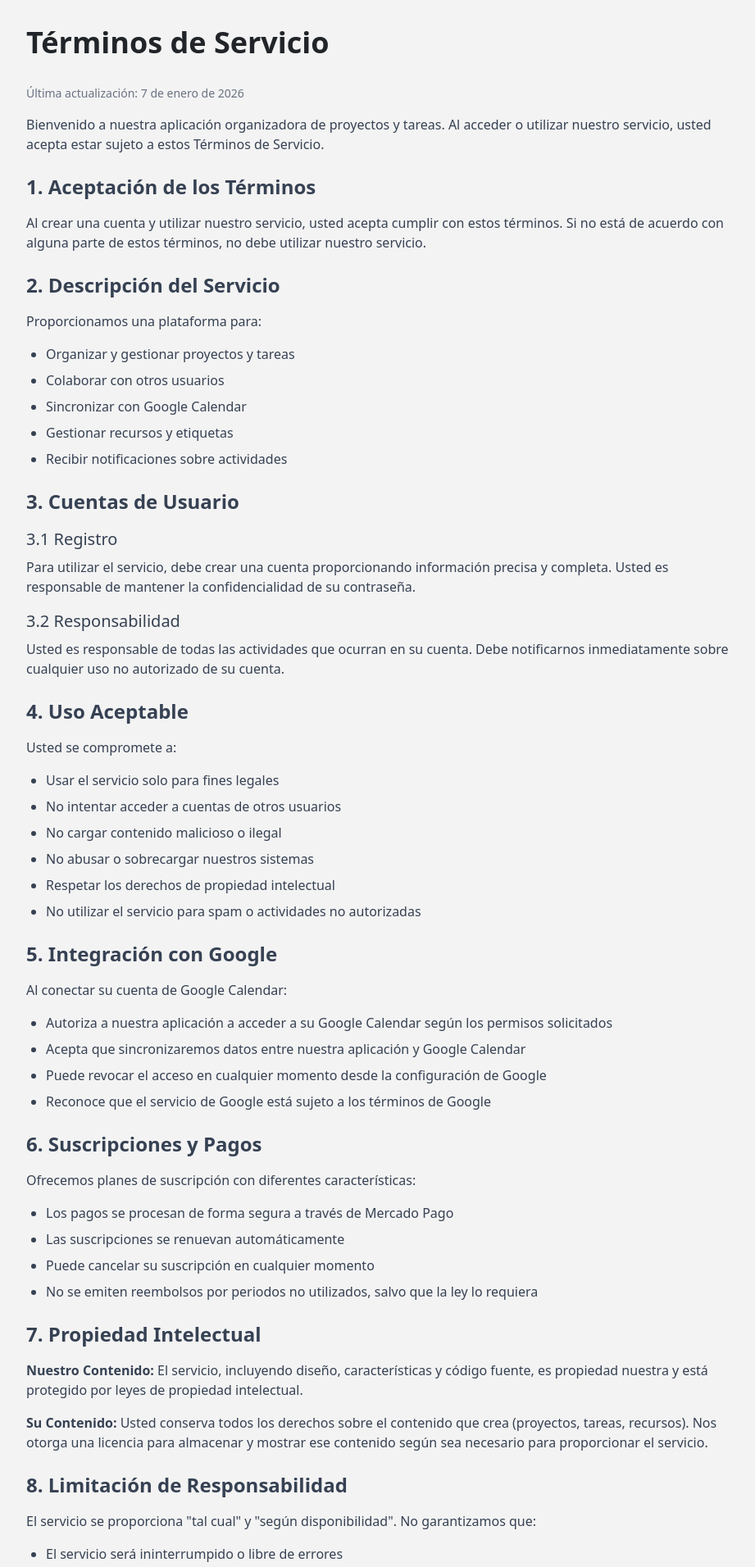
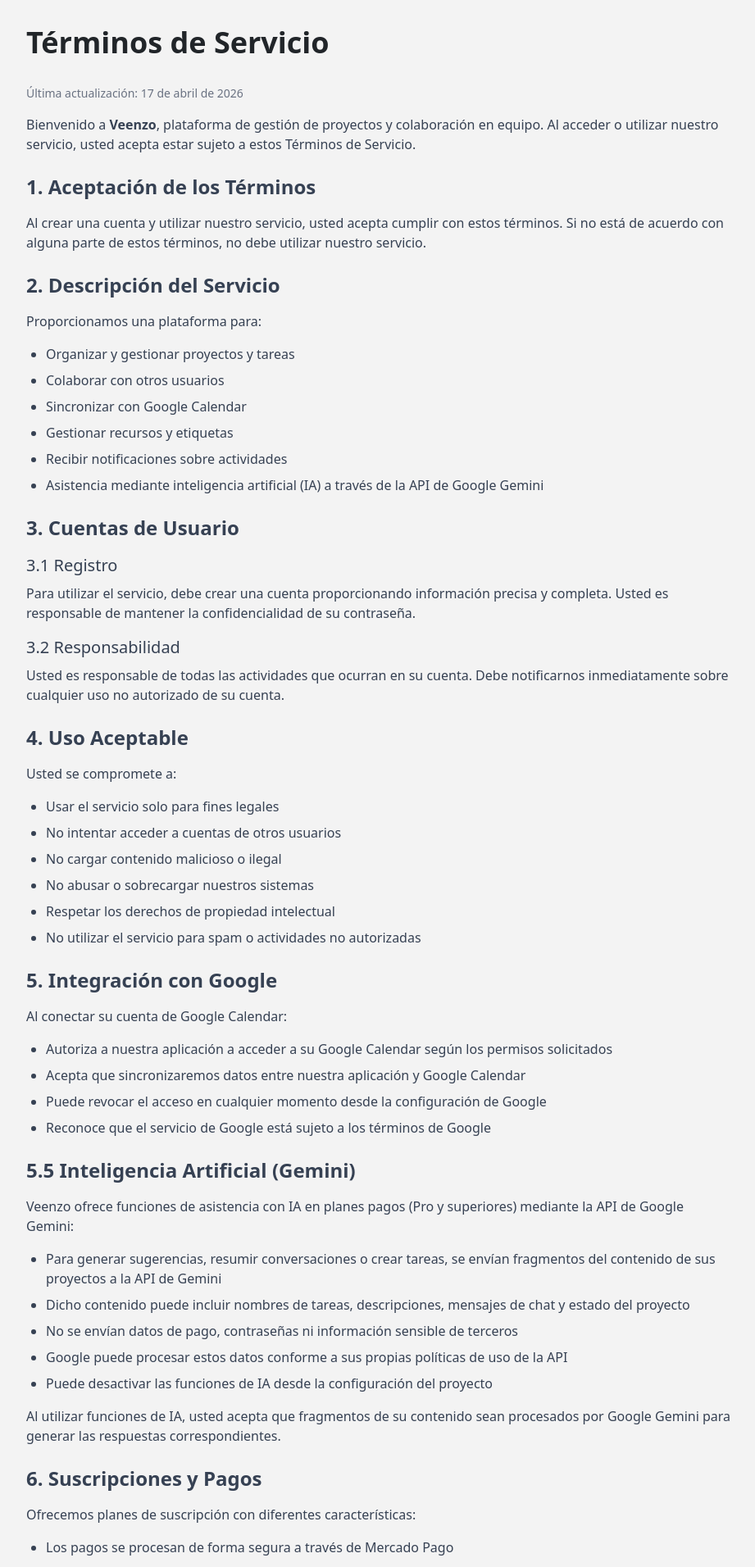
Before and after one commit to LautaroLD/organizador-360, a Next.js app: page /terms in a window 1280 px wide. Shown: the top 1912 px of the page at 82% size, without its empty margins (176-1097 px from the left). Built offline with nearby package versions, Linux system fonts and the light colour scheme; no server answers.

Commit message:
feat: actualizar políticas de privacidad y términos de servicio, incluyendo detalles sobre IA y procesamiento de pagos

```diff
--- a/app/privacy/page.tsx
+++ b/app/privacy/page.tsx
@@ -2,8 +2,8 @@
 import Link from 'next/link';
 
 export const metadata: Metadata = {
-  title: 'Política de Privacidad',
-  description: 'Política de privacidad de nuestra aplicación organizadora',
+  title: 'Política de Privacidad | Veenzo',
+  description: 'Política de privacidad de Veenzo, plataforma de gestión de proyectos y tareas.',
 };
 
 export default function PrivacyPolicyPage() {
@@ -14,11 +14,11 @@
       <div className="space-y-6 text-gray-700 dark:text-gray-300">
         <section>
           <p className="text-sm text-gray-500 dark:text-gray-400 mb-4">
-            Última actualización: 7 de enero de 2026
+            Última actualización: 17 de abril de 2026
           </p>
           <p>
-            Esta Política de Privacidad describe cómo recopilamos, usamos y protegemos su información
-            personal cuando utiliza nuestra aplicación organizadora de proyectos y tareas.
+            Esta Política de Privacidad describe cómo <strong>Veenzo</strong> recopila, usa y protege su información
+            personal cuando utiliza nuestra plataforma de gestión de proyectos y colaboración en equipo.
           </p>
         </section>
 
@@ -66,6 +66,8 @@
             <li>Facilitar la colaboración en proyectos</li>
             <li>Enviar notificaciones sobre actualizaciones y actividades</li>
             <li>Mantener la seguridad de su cuenta</li>
+            <li>Procesar pagos a través de Mercado Pago</li>
+            <li>Generar sugerencias y asistencia mediante IA (Google Gemini) en planes habilitados</li>
             <li>Cumplir con obligaciones legales</li>
             <li>Analizar y mejorar el rendimiento de la aplicación</li>
           </ul>
@@ -110,7 +112,9 @@
           </p>
           <ul className="list-disc pl-6 space-y-2">
             <li>Con miembros de proyectos cuando colabora en equipo</li>
-            <li>Con proveedores de servicios que nos ayudan a operar la aplicación (por ejemplo, hosting)</li>
+            <li><strong>Mercado Pago:</strong> al suscribirse, su email y datos de pago son procesados por Mercado Pago conforme a su propia política de privacidad</li>
+            <li><strong>Google Gemini:</strong> en planes con IA habilitada, fragmentos del contenido de sus proyectos (tareas, mensajes, descripciones) se envían a la API de Gemini para generar respuestas. No se envían datos de pago ni contraseñas</li>
+            <li>Con proveedores de servicios de infraestructura que nos ayudan a operar la aplicación (ej. Supabase para base de datos y almacenamiento)</li>
             <li>Cuando sea requerido por ley o para proteger nuestros derechos legales</li>
             <li>Con su consentimiento explícito</li>
           </ul>
@@ -151,6 +155,23 @@
             <li>Desactivar notificaciones</li>
             <li>Eliminar su cuenta</li>
           </ul>
+        </section>
+
+        <section>
+          <h2 className="text-2xl font-semibold mb-4">4.1 Inteligencia Artificial (Google Gemini)</h2>
+          <p className="mb-4">
+            Las funciones de IA disponibles en planes Pro y superiores utilizan la API de Google Gemini:
+          </p>
+          <ul className="list-disc pl-6 space-y-2 mb-4">
+            <li>Para generar sugerencias de tareas, resúmenes de chat o asistencia contextual, se envían fragmentos del contenido de sus proyectos a la API de Gemini</li>
+            <li>El contenido puede incluir nombres de tareas, descripciones, mensajes de chat y estado del proyecto</li>
+            <li>Nunca se envían datos de pago, contraseñas ni información de identificación sensible</li>
+            <li>Google puede procesar dicho contenido conforme a la política de uso de la API de Google Gemini</li>
+            <li>Puede no utilizar estas funciones simplemente evitando interactuar con el asistente IA</li>
+          </ul>
+          <p>
+            Al usar funciones de IA en Veenzo, usted acepta que fragmentos de su contenido sean procesados por Google Gemini para generar las respuestas solicitadas.
+          </p>
         </section>
 
         <section>
--- a/app/terms/page.tsx
+++ b/app/terms/page.tsx
@@ -2,8 +2,8 @@
 import Link from 'next/link';
 
 export const metadata: Metadata = {
-  title: 'Términos de Servicio',
-  description: 'Términos de servicio de nuestra aplicación organizadora',
+  title: 'Términos de Servicio | Veenzo',
+  description: 'Términos de servicio de Veenzo, plataforma de gestión de proyectos y tareas.',
 };
 
 export default function TermsOfServicePage() {
@@ -14,10 +14,10 @@
       <div className="space-y-6 text-gray-700 dark:text-gray-300">
         <section>
           <p className="text-sm text-gray-500 dark:text-gray-400 mb-4">
-            Última actualización: 7 de enero de 2026
+            Última actualización: 17 de abril de 2026
           </p>
           <p>
-            Bienvenido a nuestra aplicación organizadora de proyectos y tareas. Al acceder o utilizar
+            Bienvenido a <strong>Veenzo</strong>, plataforma de gestión de proyectos y colaboración en equipo. Al acceder o utilizar
             nuestro servicio, usted acepta estar sujeto a estos Términos de Servicio.
           </p>
         </section>
@@ -41,6 +41,7 @@
             <li>Sincronizar con Google Calendar</li>
             <li>Gestionar recursos y etiquetas</li>
             <li>Recibir notificaciones sobre actividades</li>
+            <li>Asistencia mediante inteligencia artificial (IA) a través de la API de Google Gemini</li>
           </ul>
         </section>
 
@@ -85,15 +86,33 @@
         </section>
 
         <section>
+          <h2 className="text-2xl font-semibold mb-4">5.5 Inteligencia Artificial (Gemini)</h2>
+          <p className="mb-4">
+            Veenzo ofrece funciones de asistencia con IA en planes pagos (Pro y superiores) mediante la API de Google Gemini:
+          </p>
+          <ul className="list-disc pl-6 space-y-2 mb-4">
+            <li>Para generar sugerencias, resumir conversaciones o crear tareas, se envían fragmentos del contenido de sus proyectos a la API de Gemini</li>
+            <li>Dicho contenido puede incluir nombres de tareas, descripciones, mensajes de chat y estado del proyecto</li>
+            <li>No se envían datos de pago, contraseñas ni información sensible de terceros</li>
+            <li>Google puede procesar estos datos conforme a sus propias políticas de uso de la API</li>
+            <li>Puede desactivar las funciones de IA desde la configuración del proyecto</li>
+          </ul>
+          <p>
+            Al utilizar funciones de IA, usted acepta que fragmentos de su contenido sean procesados por Google Gemini para generar las respuestas correspondientes.
+          </p>
+        </section>
+
+        <section>
           <h2 className="text-2xl font-semibold mb-4">6. Suscripciones y Pagos</h2>
           <p className="mb-4">
             Ofrecemos planes de suscripción con diferentes características:
           </p>
           <ul className="list-disc pl-6 space-y-2 mb-4">
             <li>Los pagos se procesan de forma segura a través de Mercado Pago</li>
-            <li>Las suscripciones se renuevan automáticamente</li>
-            <li>Puede cancelar su suscripción en cualquier momento</li>
-            <li>No se emiten reembolsos por periodos no utilizados, salvo que la ley lo requiera</li>
+            <li>Las suscripciones son de facturación mensual y se renuevan automáticamente</li>
+            <li>Puede cancelar su suscripción en cualquier momento; el acceso continúa hasta el fin del período pagado</li>
+            <li>No se emiten reembolsos por períodos no utilizados, salvo que la ley lo requiera</li>
+            <li>Al suscribirse, sus datos de pago son procesados directamente por Mercado Pago conforme a sus propios términos</li>
           </ul>
         </section>
 
@@ -167,8 +186,9 @@
         <section>
           <h2 className="text-2xl font-semibold mb-4">12. Ley Aplicable</h2>
           <p>
-            Estos términos se regirán e interpretarán de acuerdo con las leyes aplicables, sin
-            considerar sus disposiciones sobre conflictos de leyes.
+            Estos términos se regirán e interpretarán de acuerdo con las leyes de la República Argentina,
+            en particular la Ley 24.240 de Defensa del Consumidor y la Ley 25.326 de Protección de Datos Personales.
+            Cualquier disputa será sometida a la jurisdicción de los tribunales ordinarios de la Ciudad Autónoma de Buenos Aires.
           </p>
         </section>
 
--- a/components/dashboard/SettingsView.tsx
+++ b/components/dashboard/SettingsView.tsx
@@ -632,8 +632,8 @@
           </CardHeader>
           <CardContent>
             <div className="space-y-2 text-sm text-[var(--text-secondary)]">
-              <p><strong>Versión:</strong> 1.0.0</p>
-              <p><strong>Última actualización:</strong> Marzo 2026</p>
+              <p><strong>Versión:</strong> {process.env.NEXT_PUBLIC_APP_VERSION ?? '1.0.0'}</p>
+              <p><strong>Última actualización:</strong> {process.env.NEXT_PUBLIC_BUILD_DATE ?? 'Abril 2026'}</p>
               <p className="pt-2 border-t border-[var(--text-secondary)]">
                 Veenzo es una plataforma de colaboración todo-en-uno diseñada específicamente
                 para equipos de desarrollo.
--- a/next.config.ts
+++ b/next.config.ts
@@ -1,6 +1,19 @@
-import type { NextConfig } from "next";
+import type { NextConfig } from 'next';
+import { readFileSync } from 'fs';
+import { join } from 'path';
+
+const pkg = JSON.parse(
+  readFileSync(join(process.cwd(), 'package.json'), 'utf-8'),
+);
 
 const nextConfig: NextConfig = {
+  env: {
+    NEXT_PUBLIC_APP_VERSION: pkg.version as string,
+    NEXT_PUBLIC_BUILD_DATE: new Date().toLocaleDateString('es-AR', {
+      month: 'long',
+      year: 'numeric',
+    }),
+  },
   async headers() {
     return [
       {
--- a/package.json
+++ b/package.json
@@ -1,6 +1,6 @@
 {
   "name": "veenzo",
-  "version": "0.1.0",
+  "version": "1.0.0",
   "private": true,
   "packageManager": "pnpm@10.29.2",
   "scripts": {
```
